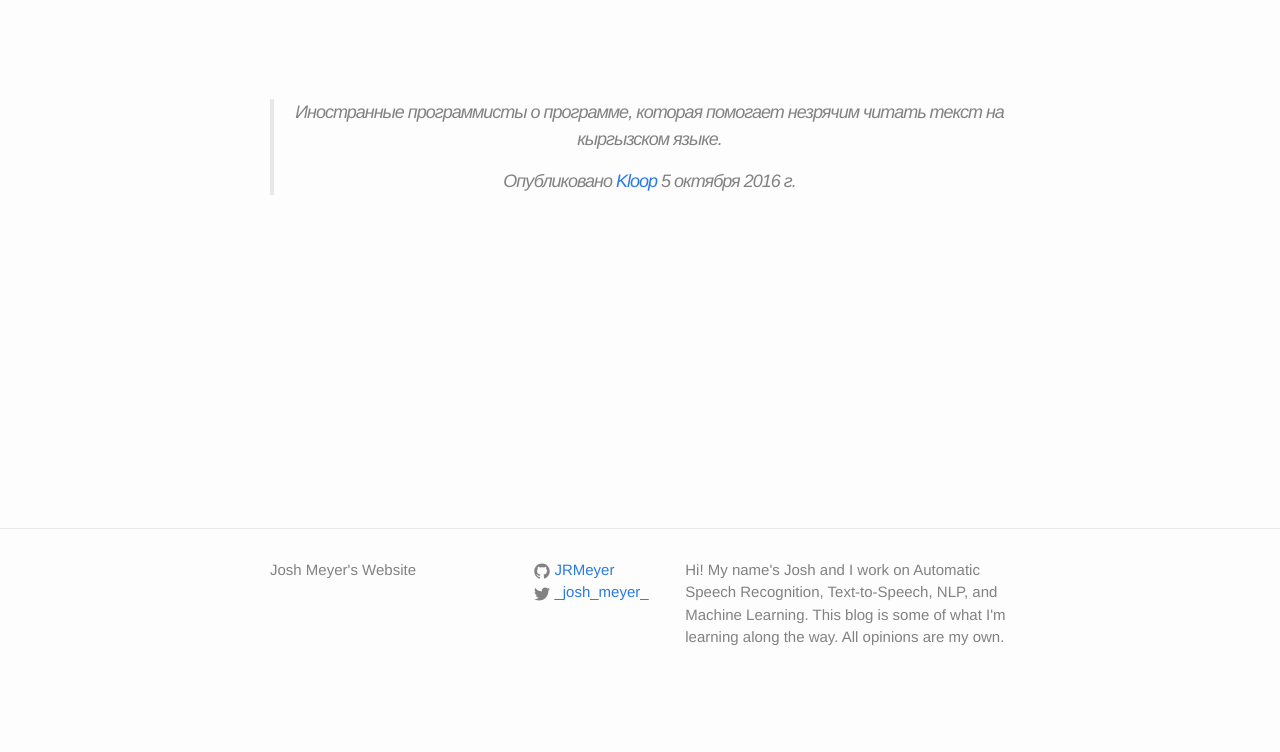
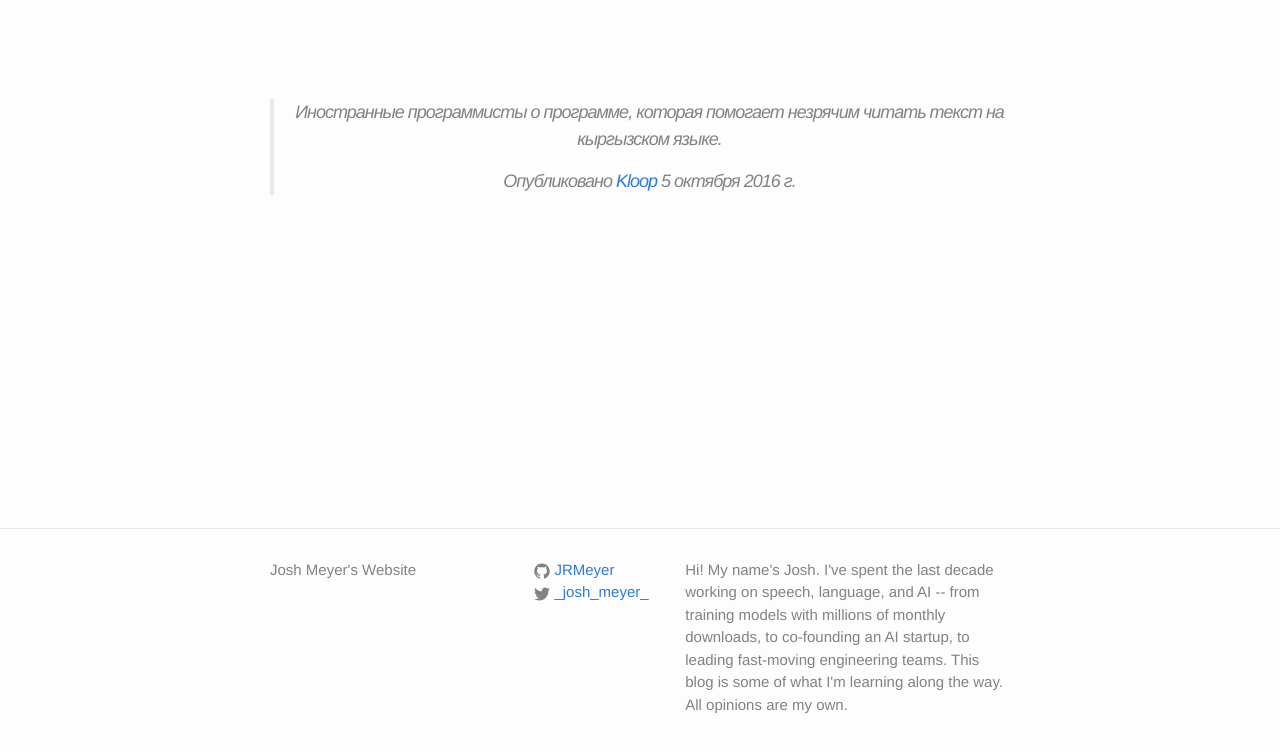
Before and after one commit to JRMeyer/jrmeyer.github.io, a Jekyll site: the page built from index.html, in a window 1280 px wide and 900 px high, scrolled down 9338 px, cut to the strip 124-876 px from the top of the window. Built offline with Jekyll 4.4.1, drawn with Linux system fonts in a browser that asks for light colours; a script that is not in the unit is left out; comment, search, counter and statistics services are not loaded; before the commit the page ends 10171 px from its top, so only the background shows below that.

Commit message:
Update site description to reflect current career
Co-Authored-By: Claude Opus 4.6 <noreply@anthropic.com>

```diff
--- a/_config.yml
+++ b/_config.yml
@@ -7,7 +7,7 @@
 
 # Site settings
 title: Josh Meyer's Website
-description: Hi! My name's Josh and I work on Automatic Speech Recognition, Text-to-Speech, NLP, and Machine Learning. This blog is some of what I'm learning along the way. All opinions are my own.
+description: Hi! My name's Josh. I've spent the last decade working on speech, language, and AI -- from training models with millions of monthly downloads, to co-founding an AI startup, to leading fast-moving engineering teams. This blog is some of what I'm learning along the way. All opinions are my own.
 
 twitter_username: _josh_meyer_
 github_username: JRMeyer
```
